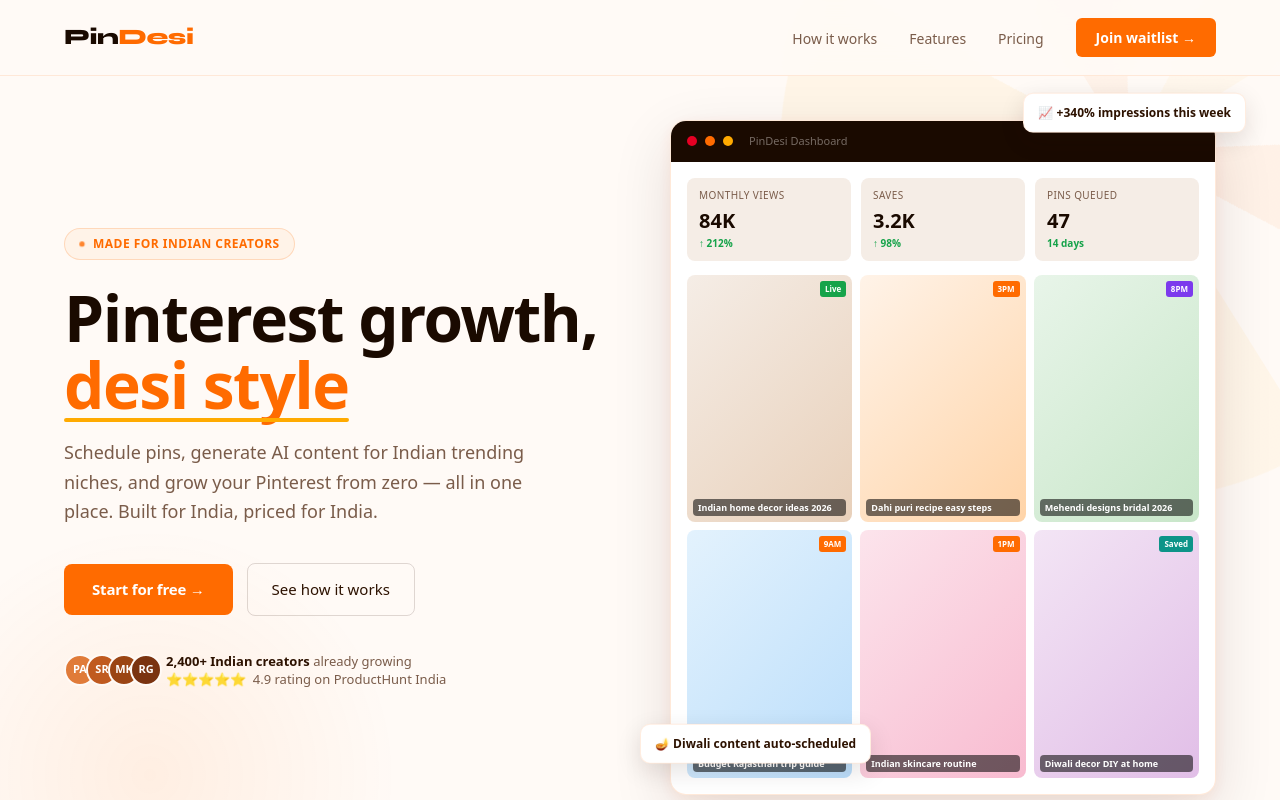
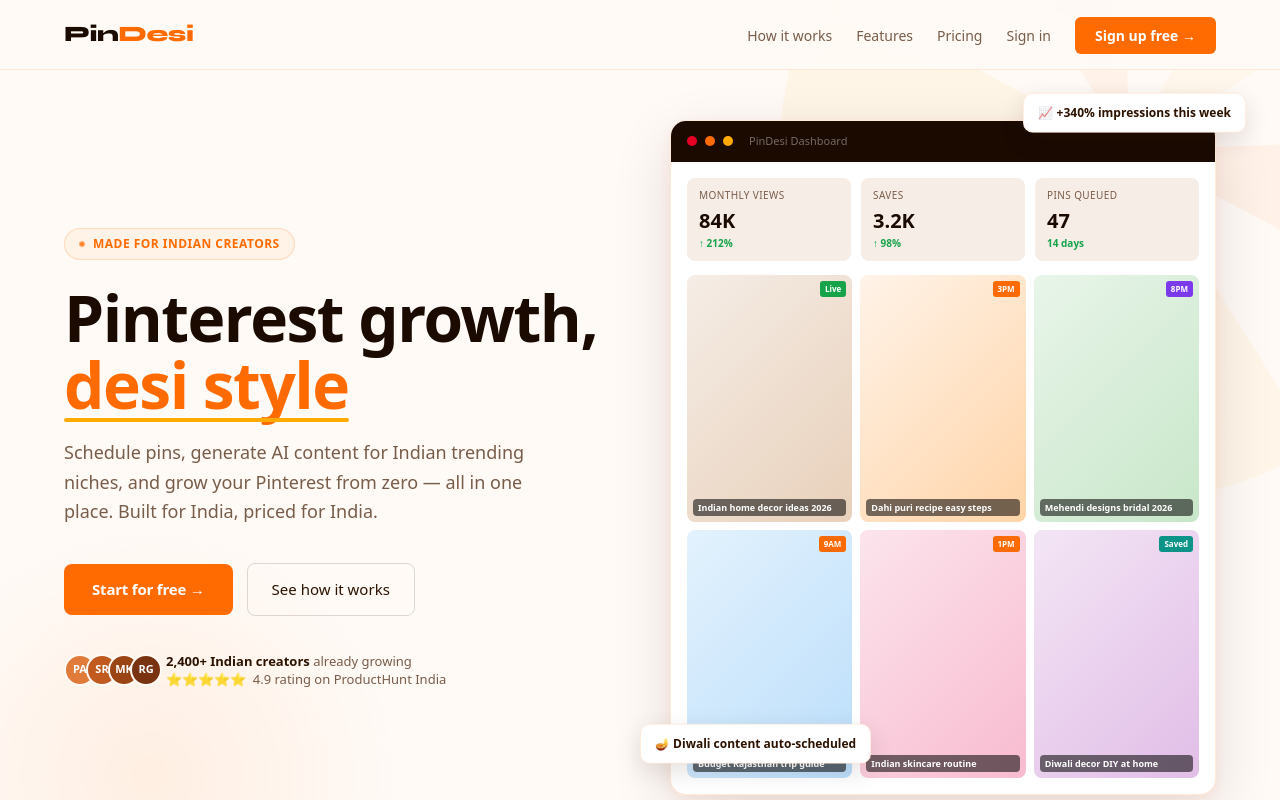
Before and after one commit to rahul300rkv/pindesi, a Next.js app: page / in a window 1280 px wide. Shown: the top 800 px of the page. Built offline with nearby package versions, Linux system fonts and the light colour scheme.

Commit message:
Update Nav.tsx

```diff
--- a/app/components/Nav.tsx
+++ b/app/components/Nav.tsx
@@ -10,14 +10,15 @@
         <div style={{ fontFamily: "var(--font-syne, Syne, sans-serif)", fontSize: 22, fontWeight: 800, color: "#1A0A00", letterSpacing: "-0.5px" }}>
           Pin<span style={{ color: "#FF6B00" }}>Desi</span>
         </div>
-        <ul style={{ display: "flex", alignItems: "center", gap: 32, listStyle: "none" }}>
+        <ul style={{ display: "flex", alignItems: "center", gap: 24, listStyle: "none" }}>
           <li><a href="#how" style={{ fontSize: 14, color: "#7A5C4A", textDecoration: "none", fontWeight: 500 }}>How it works</a></li>
           <li><a href="#features" style={{ fontSize: 14, color: "#7A5C4A", textDecoration: "none", fontWeight: 500 }}>Features</a></li>
           <li><a href="#pricing" style={{ fontSize: 14, color: "#7A5C4A", textDecoration: "none", fontWeight: 500 }}>Pricing</a></li>
+          <li><a href="/login" style={{ fontSize: 14, color: "#7A5C4A", textDecoration: "none", fontWeight: 500 }}>Sign in</a></li>
           <li>
-            <button onClick={() => setShowWaitlist(true)} style={{ background: "#FF6B00", color: "white", padding: "9px 20px", borderRadius: 6, fontSize: 14, fontWeight: 600, border: "none", cursor: "pointer", fontFamily: "inherit" }}>
-              Join waitlist →
-            </button>
+            <a href="/signup" style={{ background: "#FF6B00", color: "white", padding: "9px 20px", borderRadius: 6, fontSize: 14, fontWeight: 600, border: "none", cursor: "pointer", fontFamily: "inherit", textDecoration: "none" }}>
+              Sign up free →
+            </a>
           </li>
         </ul>
       </nav>
```
